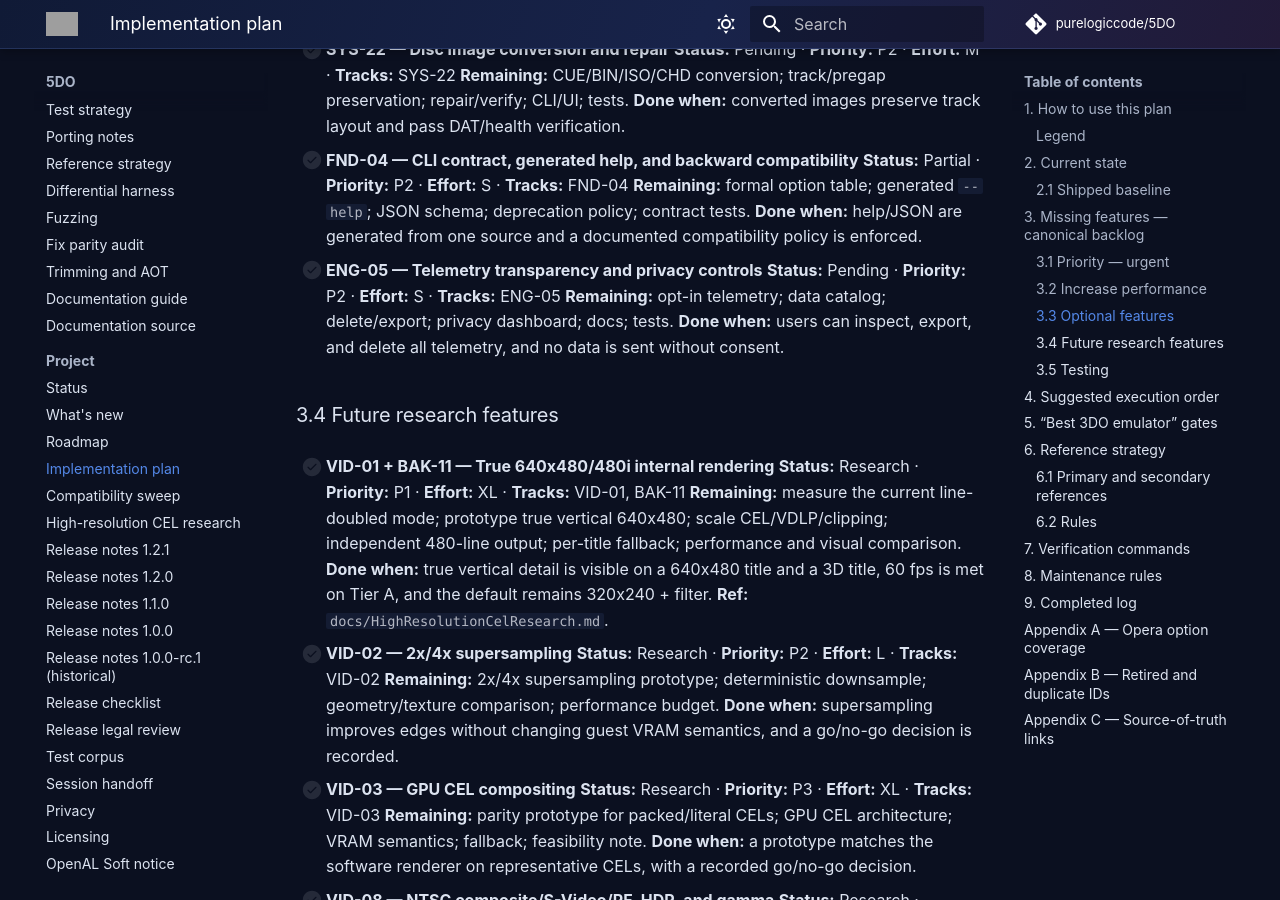
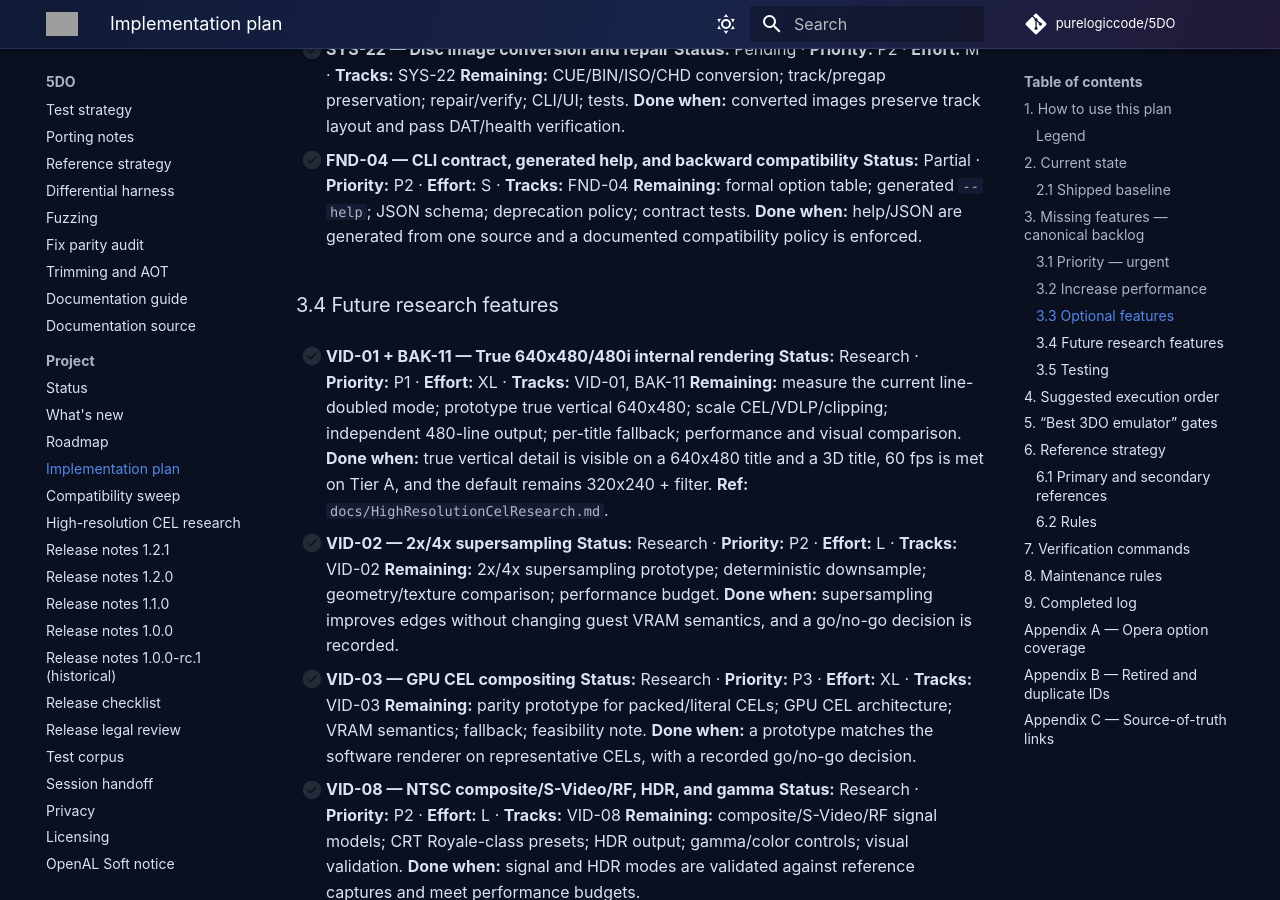
Before and after one commit to purelogiccode/5DO, an MkDocs documentation site: the page built from docs/ImplementationPlan.md, in a window 1280 px wide and 900 px high, scrolled down 13328 px. Built offline with MkDocs 1.6.1 and Material for MkDocs 9.7.7, drawn with Linux system fonts in a browser that asks for light colours; comment, search, counter and statistics services are not loaded; grey boxes are pictures that could not be loaded.

Commit message:
update implementation plan

```diff
--- a/docs/ImplementationPlan.md
+++ b/docs/ImplementationPlan.md
@@ -433,11 +433,6 @@ Each entry below is a single feature or a tightly-scoped bundle. The `Tracks` fi
   **Remaining:** formal option table; generated `--help`; JSON schema; deprecation policy; contract tests.
   **Done when:** help/JSON are generated from one source and a documented compatibility policy is enforced.
 
-- [ ] **ENG-05 — Telemetry transparency and privacy controls**
-  **Status:** Pending · **Priority:** P2 · **Effort:** S · **Tracks:** ENG-05
-  **Remaining:** opt-in telemetry; data catalog; delete/export; privacy dashboard; docs; tests.
-  **Done when:** users can inspect, export, and delete all telemetry, and no data is sent without consent.
-
 ### 3.4 Future research features
 
 - [ ] **VID-01 + BAK-11 — True 640x480/480i internal rendering**
```
